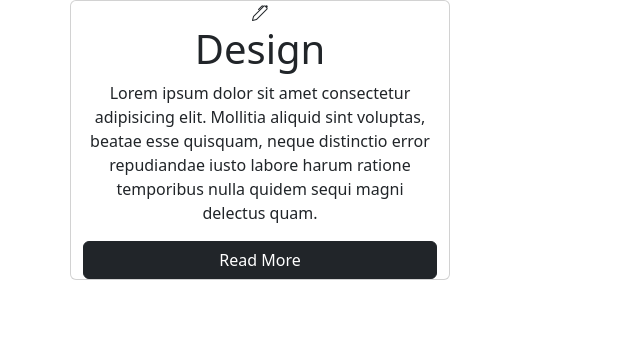
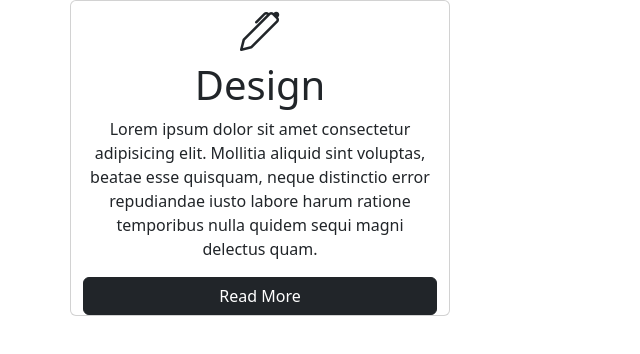
Before and after one commit to Teska0075/leap_lessons, a plain HTML site: page bootstrap/grid_cards/index.html in a window 1280 px wide. Shown: the whole page, without its empty margins (0-640 px from the left). Drawn offline with nearby package versions, Linux system fonts and the light colour scheme.

Commit message:
icon size

```diff
--- a/bootstrap/grid_cards/index.html
+++ b/bootstrap/grid_cards/index.html
@@ -10,9 +10,9 @@
 </head>
 <body>
     <div class="container">
-        <div class="row text-center ">
+        <div class="row text-center">
             <div class="card col-4">
-                <i class="bi bi-pen"></i>
+                <i class="bi bi-pen fs-1"></i>
                 <h1>Design</h1>
                 <p>Lorem ipsum dolor sit amet consectetur adipisicing elit. Mollitia aliquid sint voluptas, beatae esse quisquam, neque distinctio error repudiandae iusto labore harum ratione temporibus nulla quidem sequi magni delectus quam.</p>
                 <a class="btn btn-dark">Read More</a>
```
